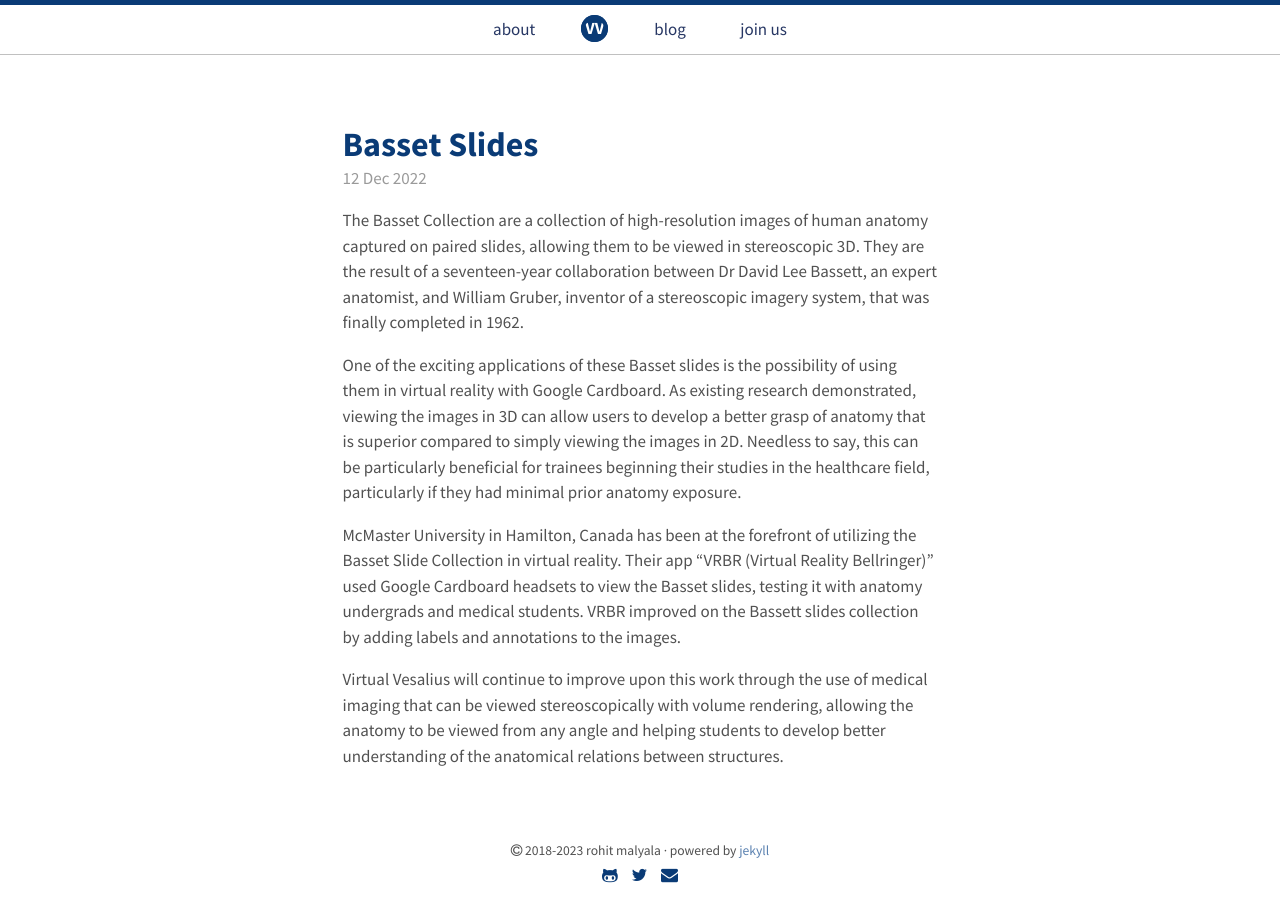
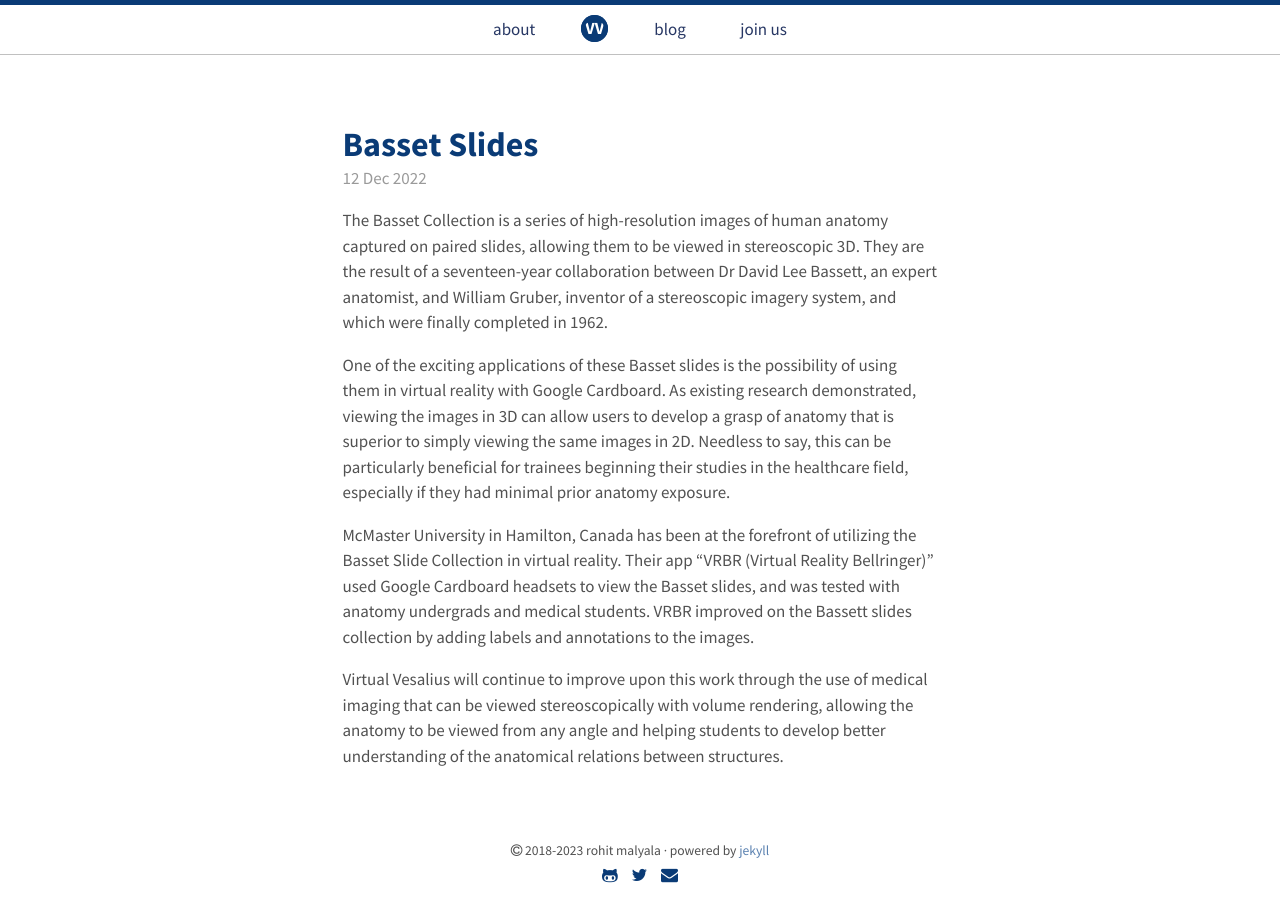
Before and after one commit to nicoelayda/celeste, a Jekyll site: the page built from blog/_posts/2022-12-12-basset-slides.md, in a window 1280 px wide. Built offline with Jekyll 4.4.1, drawn with Linux system fonts in a browser that asks for light colours.

Commit message:
Updated rest of blog post

```diff
--- a/blog/_posts/2022-12-12-basset-slides.md
+++ b/blog/_posts/2022-12-12-basset-slides.md
@@ -6,10 +6,10 @@ excerpt_separator: <!--more-->
 ---
 
 
-The Basset Collection are a collection of high-resolution images of human anatomy captured on paired slides, allowing them to be viewed in stereoscopic 3D. They are the result of a seventeen-year collaboration between Dr David Lee Bassett, an expert anatomist, and William Gruber, inventor of a stereoscopic imagery system, that was finally completed in 1962.
+The Basset Collection is a series of high-resolution images of human anatomy captured on paired slides, allowing them to be viewed in stereoscopic 3D. They are the result of a seventeen-year collaboration between Dr David Lee Bassett, an expert anatomist, and William Gruber, inventor of a stereoscopic imagery system, and which were  finally completed in 1962.
 
-One of the exciting applications of these Basset slides is the possibility of using them in virtual reality with Google Cardboard. As existing research demonstrated, viewing the images in 3D can allow users to develop a better grasp of anatomy that is superior compared to simply viewing the images in 2D. Needless to say, this can be particularly beneficial for trainees beginning their studies in the healthcare field, particularly if they had minimal prior anatomy exposure.
+One of the exciting applications of these Basset slides is the possibility of using them in virtual reality with Google Cardboard. As existing research demonstrated, viewing the images in 3D can allow users to develop a  grasp of anatomy that is superior  to simply viewing the same images in 2D. Needless to say, this can be particularly beneficial for trainees beginning their studies in the healthcare field, especially if they had minimal prior anatomy exposure.
 
-McMaster University in Hamilton, Canada has been at the forefront of utilizing the Basset Slide Collection in virtual reality. Their app “VRBR (Virtual Reality Bellringer)” used Google Cardboard headsets to view the Basset slides, testing it with anatomy undergrads and medical students. VRBR improved on the Bassett slides collection by adding labels and annotations to the images.
+McMaster University in Hamilton, Canada has been at the forefront of utilizing the Basset Slide Collection in virtual reality. Their app “VRBR (Virtual Reality Bellringer)” used Google Cardboard headsets to view the Basset slides, and was tested with anatomy undergrads and medical students. VRBR improved on the Bassett slides collection by adding labels and annotations to the images.
 
 Virtual Vesalius will continue to improve upon this work through the use of medical imaging that can be viewed stereoscopically with volume rendering, allowing the anatomy to be viewed from any angle and helping students to develop better understanding of the anatomical relations between structures.
```
